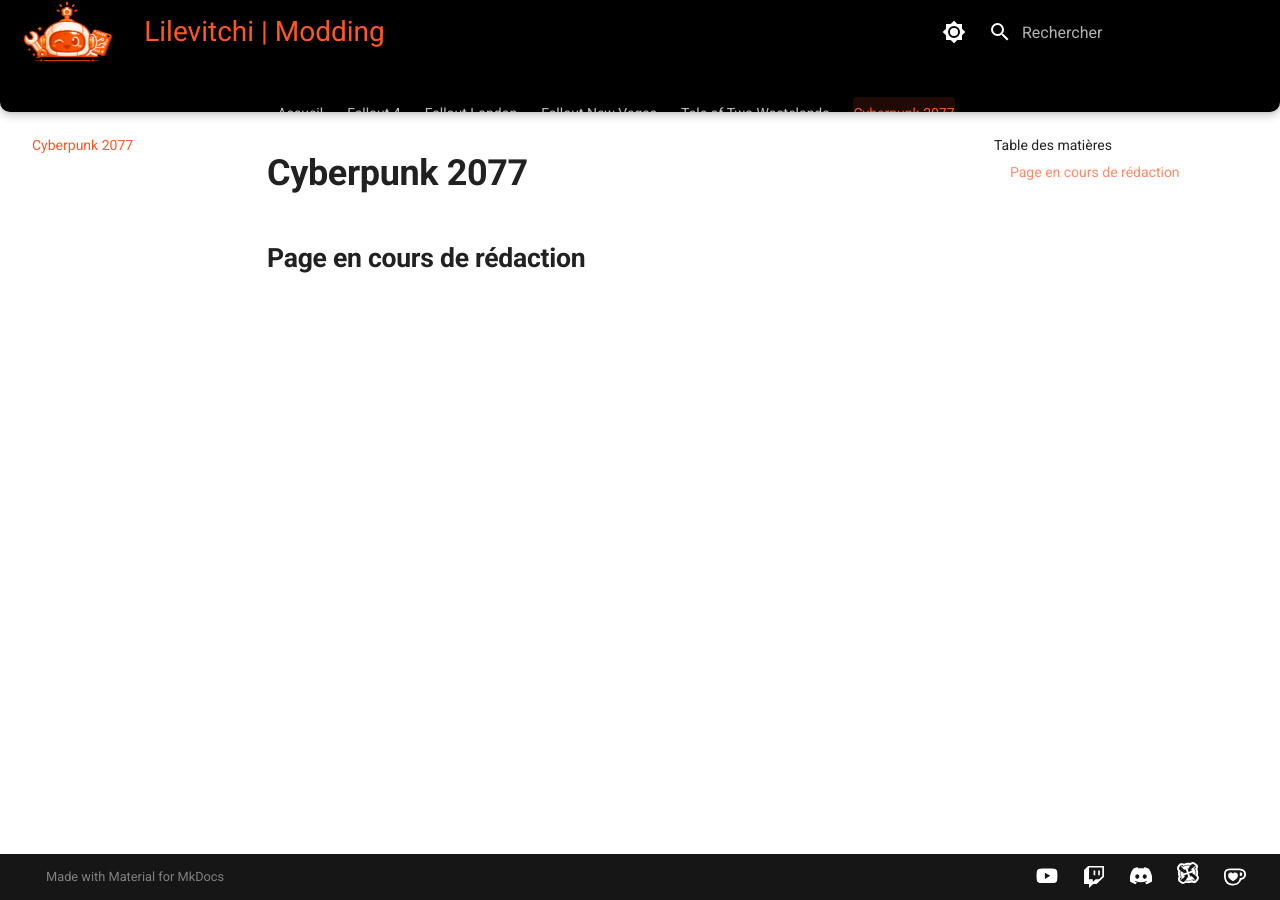
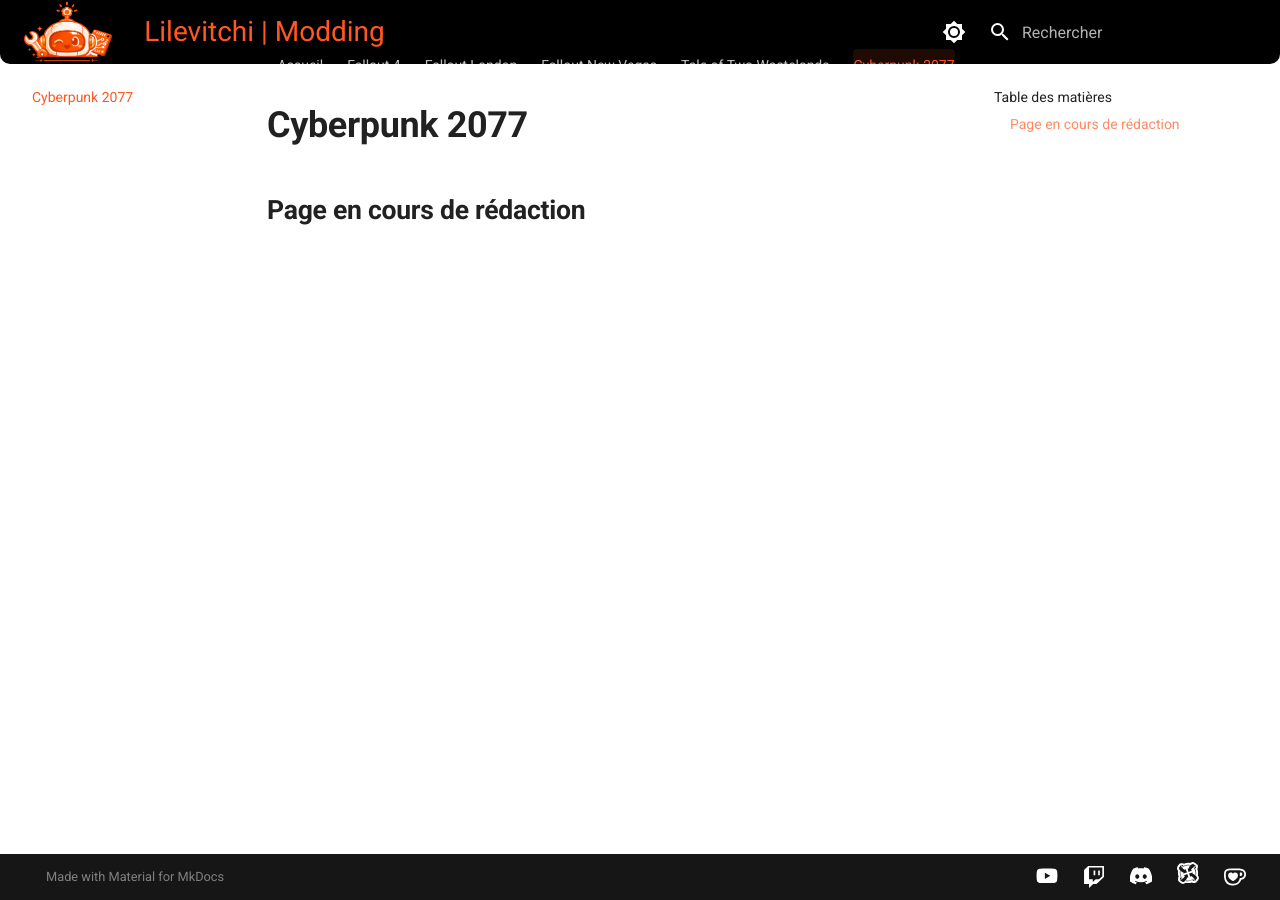
Before and after one commit to Lilevitchi/lilevitchi.github.io, an MkDocs documentation site: the page built from docs/cyberpunk/index.md, in a window 1280 px wide. Built offline with MkDocs 1.6.1 and Material for MkDocs 9.7.7, drawn with Linux system fonts in a browser that asks for light colours.

Commit message:
Update extra.css

```diff
--- a/docs/stylesheets/extra.css
+++ b/docs/stylesheets/extra.css
@@ -110,17 +110,21 @@
    ==============================*/
 
 /* 2.1 — Suppression de l’espace réservé par Material */
-[data-md-color-scheme] .md-tabs {
+[data-md-color-scheme] .md-tabs.in-header {
+  position: absolute;
+  bottom: 0;
+  left: 0;
+  width: 100%;
   background: transparent;
 }
 
-/* 2.2 — Liste des onglets (centrage et alignement) */
-[data-md-color-scheme] .md-tabs__list {
+[data-md-color-scheme] .md-tabs.in-header .md-tabs__list {
   justify-content: center;
+  align-items: flex-end;
 }
 
 /* 2.3 — Onglet (état normal) */
-[data-md-color-scheme] .md-tabs .md-tabs__link {
+[data-md-color-scheme] .md-tabs.in-header .md-tabs__link {
   display: inline-block;
   padding: 7px 0 6px;
   border-bottom: 3px solid transparent;
@@ -138,20 +142,20 @@
 }
 
 /* 2.4 — Onglet au survol */
-[data-md-color-scheme] .md-tabs .md-tabs__link:hover {
+[data-md-color-scheme] .md-tabs.in-header .md-tabs__link:hover {
   opacity: 1;
   color: var(--accent);
   background-color: var(--tab-bg-hover);
 }
 
 /* 2.5 — Onglet actif */
-[data-md-color-scheme] .md-tabs
+[data-md-color-scheme] .md-tabs.in-header
 .md-tabs__item--active
 .md-tabs__link {
   opacity: 1;
   color: var(--accent);
   background-color: var(--tab-bg-active);
-  border-bottom: 3px solid var(--accent);
+  border-bottom-color: var(--accent);
 }
 
 /* ==============================
```
